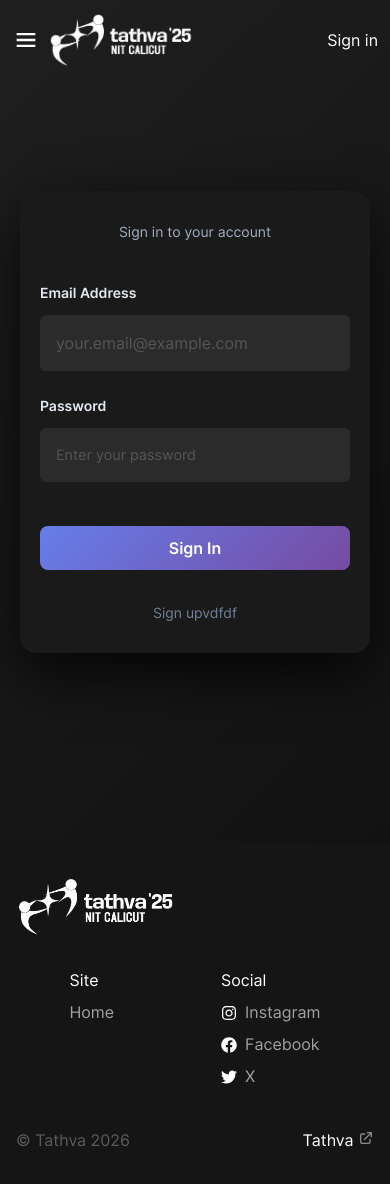
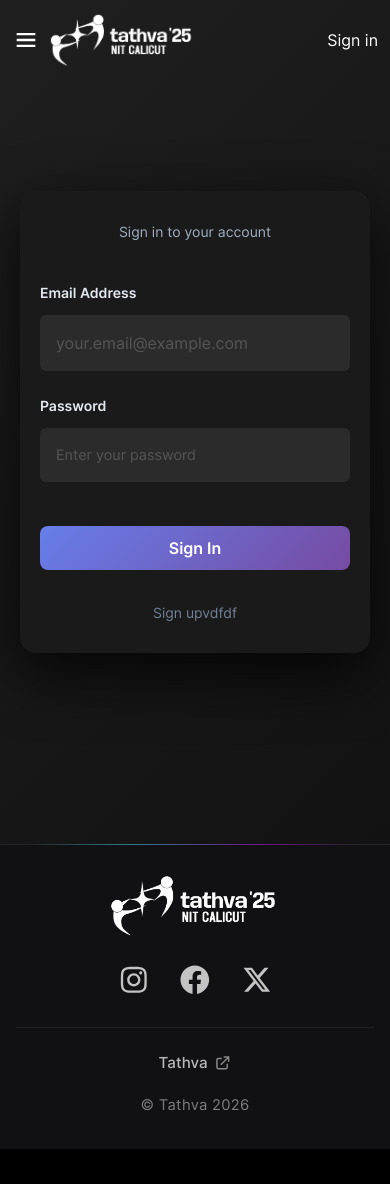
Before and after one commit to ItsThareesh/ca-frontend, a Next.js app: page /login in a window 390 px wide. After the commit the page ends 1149 px from the top, so only its background shows below. Built offline with nearby package versions, Linux system fonts and the light colour scheme.

Commit message:
Change footer

```diff
--- a/components/common/Footer.js
+++ b/components/common/Footer.js
@@ -1,7 +1,7 @@
 import Link from 'next/link'
-import { FaFacebook, FaTwitter, FaInstagram } from 'react-icons/fa'
+import { FaFacebook, FaInstagram } from 'react-icons/fa'
+import { FaXTwitter } from 'react-icons/fa6'
 import { HiOutlineExternalLink } from 'react-icons/hi'
-import Image from 'next/image'
 
 import styles from './footer.module.css'
 
@@ -11,69 +11,42 @@ export default function Footer() {
 			<div className='container'>
 				<div className={styles['footer-top']}>
 					<Link href='/'>
-						<img className={styles['footer-logo']} src='/images/logoNew.png' alt='Tathva 2022' />
+						<img className={styles['footer-logo']} src='/images/logoNew.png' alt='Tathva 2026' />
 					</Link>
-					<div className={styles['footer-links-wrapper']}>
-						<ul>
-							<li>
-								<p>Site</p>
-							</li>
-							<li>
-								<Link href='/'>Home</Link>
-							</li>
-							{/* <li>
-								<a href='https://marketing.tathva.org/' target='_blank' rel='noreferrer noopener'>
-									Marketing <HiOutlineExternalLink className={styles['external-icon']} />
-								</a>
-							</li> */}
-							{/* <li>
-								<a href='https://reg.tathva.org/' target='_blank' rel='noreferrer noopener'>
-									Registrations <HiOutlineExternalLink className={styles['external-icon']} />
-								</a>
-							</li> */}
-							{/* <li>
-								<Link href='/team'>Team</Link>
-							</li> */}
-						</ul>
-						<ul>
-							<li>
-								<p>Social</p>
-							</li>
-							<li>
+					<div className={styles['social-links']}>
 						<a
-									className={styles['social-link']}
+							className={styles['social-btn']}
 							href='https://www.instagram.com/tathva_nitcalicut/'
 							target='_blank'
 							rel='noreferrer noopener'
+							aria-label='Instagram'
+							title='Instagram'
 						>
 							<FaInstagram className={styles['social-icon']} />
-									Instagram
 						</a>
-							</li>
-							<li>
 						<a
-									className={styles['social-link']}
+							className={styles['social-btn']}
 							href='https://www.facebook.com/tathva'
 							target='_blank'
 							rel='noreferrer noopener'
+							aria-label='Facebook'
+							title='Facebook'
 						>
 							<FaFacebook className={styles['social-icon']} />
-									Facebook
 						</a>
-							</li>
-							<li>
 						<a
-									className={styles['social-link']}
+							className={styles['social-btn']}
 							href='https://twitter.com/tathva'
 							target='_blank'
 							rel='noreferrer noopener'
+							aria-label='X (formerly Twitter)'
+							title='X'
 						>
-									<FaTwitter className={styles['social-icon']} />X
+							<FaXTwitter className={styles['social-icon']} />
 						</a>
-							</li>
-						</ul>
 					</div>
 				</div>
+				<div className={styles['footer-divider']}></div>
 				<div className={styles['footer-bottom']}>
 					<p className={styles['footer-copy']}>&#169; Tathva {new Date().getFullYear()}</p>
 					<a
@@ -82,7 +55,8 @@ export default function Footer() {
 						target='_blank'
 						rel='noreferrer noopener'
 					>
-						Tathva <HiOutlineExternalLink className={styles['external-icon']} />
+						<span>Tathva</span>
+						<HiOutlineExternalLink className={styles['external-icon']} />
 					</a>
 				</div>
 			</div>
--- a/components/common/Menu.js
+++ b/components/common/Menu.js
@@ -11,7 +11,7 @@ export default function Menu({ show, onClose }) {
 				<div className={styles['logo-wrapper']}>
 					<IoMdClose className={styles['menu-icon']} onClick={onClose} />
 					<Link href='/'>
-						<img src='/images/logoNew.png' alt='Tathva 2025' className={styles['nav-logo']} />
+						<img src='/images/logoNew.png' alt='Tathva 2026' className={styles['nav-logo']} />
 					</Link>
 				</div>
 			</div>
--- a/components/common/Nav.js
+++ b/components/common/Nav.js
@@ -24,7 +24,7 @@ export default function Nav() {
 			<div className={styles['logo-wrapper']}>
 				<BiMenu className={styles['menu-icon']} onClick={() => setShowMenu(true)} />
 				<Link href='/'>
-					<img src='/images/logoNew.png' alt='Tathva 2025' className={styles['nav-logo']} />
+					<img src='/images/logoNew.png' alt='Tathva 2026' className={styles['nav-logo']} />
 				</Link>
 			</div>
 
--- a/components/common/footer.module.css
+++ b/components/common/footer.module.css
@@ -1,109 +1,163 @@
 .footer {
-	background: var(--card-bg);
+	background: #111113;
+	border-top: 1px solid rgba(255, 255, 255, 0.08);
 	display: flex;
 	flex-direction: column;
+	position: relative;
+}
+
+.footer::before {
+	content: '';
+	position: absolute;
+	top: -1px;
+	left: 50%;
+	transform: translateX(-50%);
+	width: min(85%, 700px);
+	height: 1px;
+	background: linear-gradient(
+		90deg,
+		transparent 0%,
+		rgba(55, 231, 255, 0.45) 30%,
+		rgba(204, 1, 255, 0.45) 70%,
+		transparent 100%
+	);
+	pointer-events: none;
 }
 
 .footer-top {
 	display: flex;
+	align-items: center;
 	justify-content: space-between;
-	padding-top: 3rem;
+	padding-top: 2rem;
+	padding-bottom: 2rem;
 }
 
 .footer-logo {
-	height: 62px;
-	width: fit-content;
+	height: 82px;
+	width: auto;
+	cursor: pointer;
+	display: block;
+	transition: transform 0.25s ease, opacity 0.25s ease;
 }
 
-.footer-links-wrapper {
-	display: flex;
-	margin-top: 2rem;
-	margin-right: 4rem;
+.footer-logo:hover {
+	transform: translateY(-2px);
+	opacity: 0.9;
 }
 
-.footer-links-wrapper ul {
-	margin-right: 6.5rem;
-}
-.footer-links-wrapper ul li {
-	margin-bottom: 0.5rem;
-}
-.footer-links-wrapper ul li p {
-	color: #fff;
-}
-.footer-links-wrapper ul li a {
-	color: rgba(255, 255, 255, 0.6);
-}
-.footer-links-wrapper ul li a:hover {
-	color: #fff;
+.social-links {
+	display: flex;
+	align-items: center;
+	gap: 1.5rem;
 }
 
-.social-link {
-	display: flex;
+.social-btn {
+	display: inline-flex;
 	align-items: center;
+	justify-content: center;
+	color: rgba(255, 255, 255, 0.75);
+	transition: all 0.25s cubic-bezier(0.4, 0, 0.2, 1);
+	background: none;
+	border: none;
+	padding: 0.25rem;
+	cursor: pointer;
 }
-.social-link .social-icon {
+
+.social-icon {
+	font-size: 2.1rem;
+	transition: transform 0.25s ease, color 0.25s ease, filter 0.25s ease;
+}
+
+.social-btn:hover {
 	color: #fff;
-	margin-top: 0.1rem;
-	margin-right: 0.5rem;
+	transform: translateY(-3px) scale(1.12);
+}
+
+.social-btn:hover .social-icon {
+	filter: drop-shadow(0 4px 12px rgba(255, 255, 255, 0.45));
+}
+
+.footer-divider {
+	width: 100%;
+	height: 1px;
+	background: rgba(255, 255, 255, 0.07);
 }
 
 .footer-bottom {
 	display: flex;
 	align-items: center;
 	justify-content: space-between;
-	padding: 3rem 0;
+	padding: 1.75rem 0 2.25rem 0;
 }
 
 .footer-copy {
-	color: rgba(255, 255, 255, 0.3);
+	color: rgba(255, 255, 255, 0.45);
+	font-size: 0.925rem;
+	letter-spacing: 0.02em;
+}
+
+.footer-link {
+	display: inline-flex;
+	align-items: center;
+	gap: 0.4rem;
+	color: rgba(255, 255, 255, 0.7);
+	font-size: 0.95rem;
+	font-weight: 500;
+	transition: color 0.2s ease, transform 0.2s ease;
 }
 
 .footer-link:hover {
-	text-decoration: underline;
-	text-underline-offset: 0.25rem;
+	color: #fff;
 }
+
 .external-icon {
 	color: rgba(255, 255, 255, 0.5);
+	font-size: 1.1rem;
+	transition: transform 0.2s ease, color 0.2s ease;
 }
 
-@media (max-width: 1024px) {
-	.footer-links-wrapper {
-		margin-right: 0;
-	}
-	.footer-links-wrapper ul {
-		margin-right: 5rem;
-	}
+.footer-link:hover .external-icon {
+	color: #fff;
+	transform: translate(2px, -2px);
 }
 
 @media (max-width: 768px) {
+	.footer-top {
+		padding-top: 1.75rem;
+		padding-bottom: 1.75rem;
+	}
+
 	.footer-logo {
-		height: 60px;
+		height: 70px;
 	}
-	.footer-links-wrapper {
-		margin-top: 1rem;
-	}
-	.footer-links-wrapper ul {
-		margin-right: 4rem;
-	}
-	.footer-bottom {
-		padding: 2.5rem 0;
+
+	.social-icon {
+		font-size: 1.85rem;
 	}
 }
 
 @media (max-width: 570px) {
 	.footer-top {
-		padding-top: 2rem;
 		flex-direction: column;
+		align-items: center;
+		text-align: center;
+		gap: 1.5rem;
+		padding-top: 1.75rem;
+		padding-bottom: 1.75rem;
 	}
-	.footer-links-wrapper {
-		justify-content: space-around;
-		margin: 0;
-		margin-top: 2rem;
+
+	.footer-logo {
+		height: 64px;
 	}
-	.footer-links-wrapper ul {
-		margin-right: 0;
+
+	.social-links {
+		gap: 1.5rem;
 	}
+
 	.footer-bottom {
-		padding: 2rem 0;
+		flex-direction: column-reverse;
+		gap: 1.25rem;
+		padding: 1.5rem 0 2rem 0;
+		text-align: center;
 	}
 }
--- a/components/homepage/HeroMaintence.js
+++ b/components/homepage/HeroMaintence.js
@@ -24,7 +24,7 @@ const HeroText = () => {
         Campus <br />
         Ambassador
       </h1>
-      <p className='hero-tagline'>Be the emissary of Tathva 2025</p>
+      <p className='hero-tagline'>Be the emissary of Tathva 2026</p>
       <div className='hero-cta-wrapper'>
         <button onClick={handleSignUp} className='btn-primary'>
           {isLoggedIn ? 'Go to Dashboard' : 'Sign up'}
--- a/components/homepage/HeroText.js
+++ b/components/homepage/HeroText.js
@@ -57,7 +57,7 @@ const HeroText = () => {
 				Campus <br />
 				Ambassador
 			</h1>
-			<p className='hero-tagline'>Be the emissary of Tathva 2025</p>
+			<p className='hero-tagline'>Be the emissary of Tathva 2026</p>
 
 			{/* --- START: New countdown element --- */}
 			<div className='deadline-timer'>
```
Lines whose indentation alone changed are shown as unchanged.
